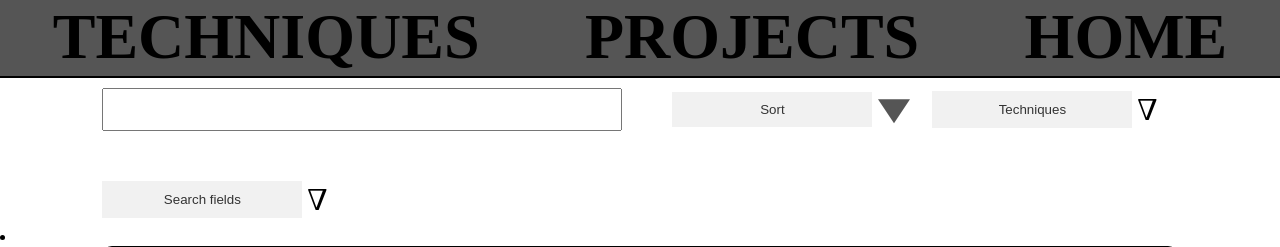
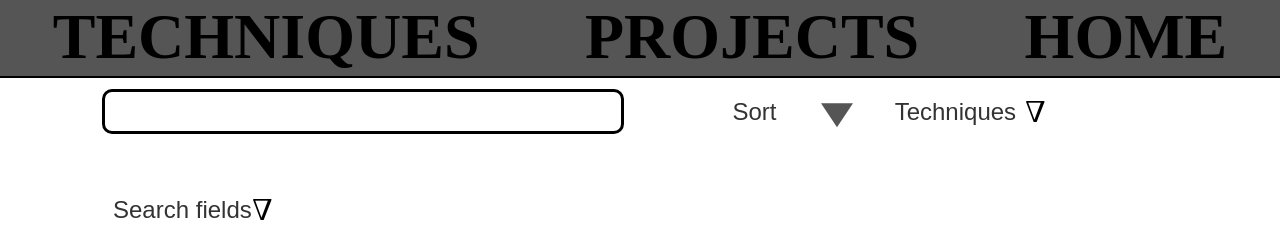
Before and after one commit to DarkDino77/TDP003, a Flask app: page /projects in a window 1280 px wide. Shown: the top 247 px of the page. Run offline with Flask 3, Linux system fonts and the light colour scheme.

Commit message:
Har ändrat så att drop down menyn inte har en backgrunds färg

```diff
--- a/Presentationlager/static/styles.css
+++ b/Presentationlager/static/styles.css
@@ -13,14 +13,16 @@
 
   /* Style for the dropdown button */
   .dropdown-button {
-    background-color: #f1f1f1;
+    background-color: white;
     border: none;
     color: #333;
     padding: 10px;
     text-align: left;
-    width: 200px;
+    width: 150px;
     cursor: pointer;
     text-align: center;
+    font-size: x-large;
+    padding-right: 0px;
   }
 
   /* Style for the dropdown content */
@@ -53,19 +55,23 @@
 
   /* Style for the dropdown button */
   .dropdown-button-grid {
-    background-color: #f1f1f1;
+    background-color: white;
     border: none;
     color: #333;
     padding: 10px;
     text-align: left;
-    width: 200px;
+    width: 150px;
     cursor: pointer;
     text-align: center;
+    font-size: x-large;
+    padding-right: 0;
+
   }
   .dropdown-button-grid-text {
     display: flex;
     flex-direction: row;
-    gap: 5px;
+    align-items: center;
+    gap: 0px;
   }
   .Delta{
     text-align: center;
@@ -119,6 +125,7 @@
     align-items: center;
     margin-top: 10px;
     margin-left: 8%;
+    margin-right: 8%;
   }
 
   header{
@@ -182,7 +189,7 @@
 .triangle::before {
   content: "";
   position: absolute;
-  transform: translateY(10%) rotate(270deg);
+  transform: translateY(35%) rotate(270deg) ;
 
   width: 0;
   height: 0;
@@ -192,7 +199,7 @@
   margin-right: 10px; /* Adjust as needed for spacing */
 }
 #sort_order:checked + .triangle::before{
-  transform: translateY(10%) rotate(90deg);
+  transform: translateY(35%) rotate(90deg);
 }
 /* Style the checkbox label text */
 .sort_order label {
@@ -203,7 +210,7 @@
 .sort_by{
   display: flex;
   flex-direction: row;
-  gap: 10px;
+  gap: 1px;
 }
 
 .technique_posts{
@@ -249,4 +256,6 @@
 .search_input{
   width: 40vW;
   height: 1cm;
+  border-radius: 10px;
+  border: solid;
 }
```
